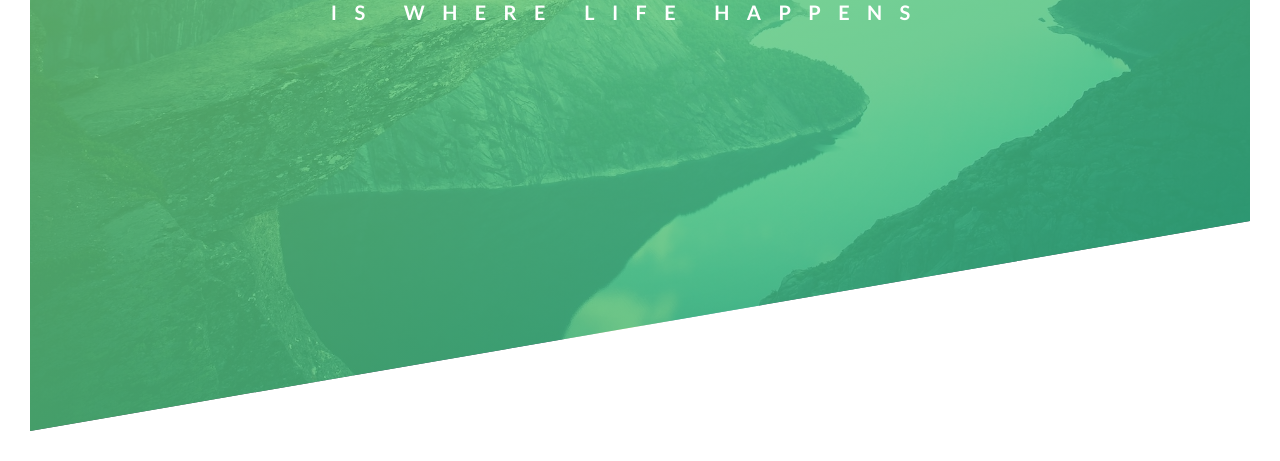
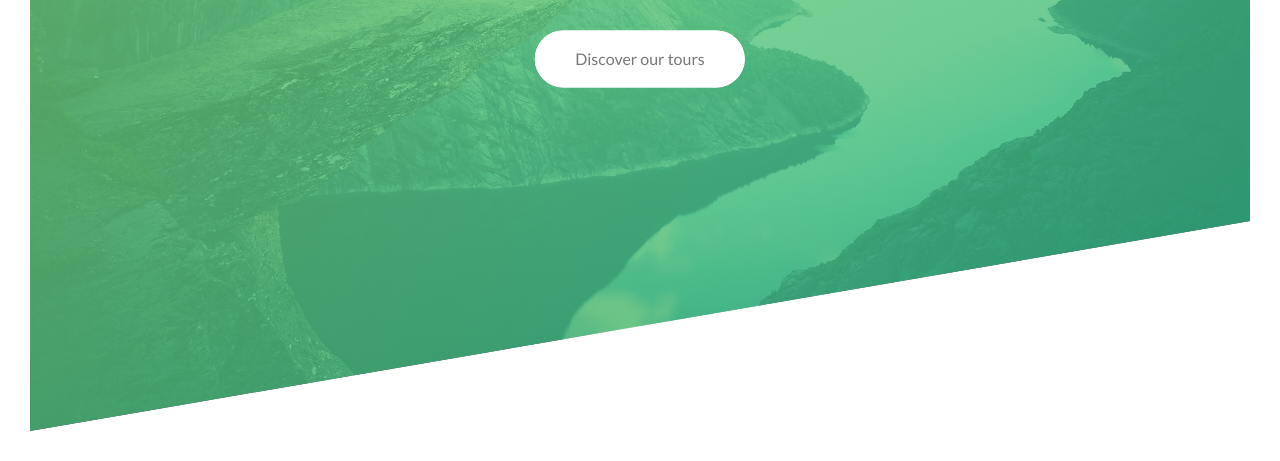
Before and after one commit to Stultz-e/natours, a website: page index.html in a window 1280 px wide. Shown: the part 359-820 px from the top of the page. Drawn offline with Linux system fonts and the light colour scheme.

Commit message:
button animation

```diff
--- a/css/style.css
+++ b/css/style.css
@@ -44,12 +44,14 @@ height:35px;
     left:50%;
     transform: translate(-50%, -50%);
     /* CENTER CONTENT OLD SKOOL */
+    text-align:center;
 }
 
 .heading-primary {
     color:#fff;
     text-transform: uppercase;
     backface-visibility:hidden;
+    margin-bottom:60px;
 }
 
 .heading-primary-main {
@@ -108,6 +110,73 @@ height:35px;
 
     100% {
      opacity:1;
+     transform: translateX(0);
+    }
+}
+
+
+@keyframes moveInBottom {
+    0% {
+    opacity: 0;
+    transform: translateY(30px);
+    }
+
+
+    100% {
+     opacity:1;
      transform: translate(0);
     }
 }
+
+.btn:link,
+.btn:visited {
+    text-transform:none;
+    text-decoration:none;
+    padding: 15px 40px;
+    display:inline-block;
+    border-radius:100px;
+    transition: all .2s;
+    position:relative;
+}
+
+.btn:hover {
+    transform:translateY(-3px);
+    box-shadow:0 10px 20px rgba(0,0,0,.2);
+}
+
+.btn:active {
+    transform:translateY(-1px);
+    box-shadow:0 5px 1px rgba(0,0,0,.2);
+}
+
+.btn-white {
+background-color:white;
+color: #777;
+}
+
+.btn::after {
+content:"";
+display:inline-block;
+height:100%;
+width:100%;
+border-radius:100px;
+position: absolute;
+top:0;
+left:0;
+z-index:-1;
+transition:all .4s;
+}
+
+.btn-white::after {
+    background-color:white;
+    }
+
+.btn:hover::after {
+    transform:scaleX(1.4) scaleY(1.8);
+    opacity:0;
+}
+
+.btn-animated {
+ animation:moveInBottom .5s ease-out .75s;
+animation-fill-mode: backwards;
+}
--- a/index.html
+++ b/index.html
@@ -21,6 +21,7 @@
   <span class="heading-primary-main">Outdoors</span>
   <span class="heading-primary-sub">is where life happens</span>
  </h1>
+ <a href="#" class="btn btn-white btn-animated">Discover our tours</a>
 </div>
 </header>
 </body>
```
